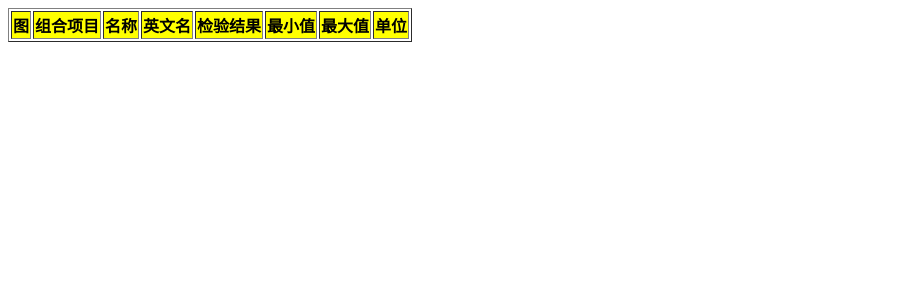
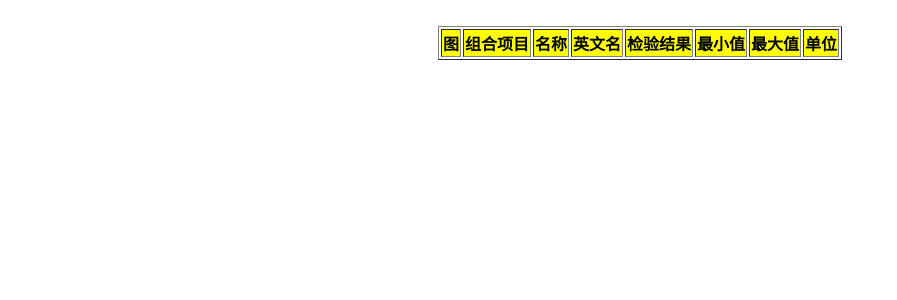
Before and after one commit to liuying1129/WAR-YkLis, a Java web app: template src/main/webapp/WEB-INF/pages/checkValue.jsp in a window 1280 px wide. Shown: the top 300 px of the page, without its empty margins (0-897 px from the left). Run offline with Spring Boot 4, a stand-in JSP engine, Linux system fonts and the light colour scheme; the template is opened without the code that fills it, so the values that code supplies are empty; the project's own start-up code is not run, and a stand-in starts its controllers and pages.

Commit message:
33333333333333333

```diff
--- a/src/main/webapp/WEB-INF/pages/checkValue.jsp
+++ b/src/main/webapp/WEB-INF/pages/checkValue.jsp
@@ -17,8 +17,9 @@
 </head>
 
 <body>
-
-  <table border="1">
+  <!-- table在页面居中 -->
+  <table border="1" style="margin:0 auto;">
+  <caption><em>${baseInfo.patientname}&nbsp;&nbsp;${baseInfo.sex}&nbsp;&nbsp;${baseInfo.age}&nbsp;&nbsp;${baseInfo.check_date}</em></caption>
   	<thead>
         <tr style="background-color:yellow">
           <th>图</th>
--- a/src/main/webapp/static/dev-js/labReport.js
+++ b/src/main/webapp/static/dev-js/labReport.js
@@ -41,7 +41,7 @@ btnQuery.onclick = function() {
 	              trColor = "#a4c2f4";
 	            }
 
-	            tbBody += "<tr style='background-color:"+trColor+"'><td><a href='checkValue?unid="+element.唯一编号+"&ifCompleted="+element.ifCompleted+"' target='_blank'>" + element.姓名 + "</a></td><td>" + element.性别 + "</td><td>" + element.年龄 + "</td><td><input type='checkbox' /></td><td>" + element.病历号 + "</td><td>" + element.床号 + "</td><td>" + element.送检科室 + "</td><td>" + element.送检医生 + "</td><td>" + element.检查日期 + "</td><td>" + element.申请日期 + "</td><td>" + element.审核者 + "</td><td>" + element.工作组 + "</td><td>" + element.操作者 + "</td><td>" + element.优先级别 + "</td><td>" + element.打印次数 + "</td><td>" + element.样本类型 + "</td><td>" + element.临床诊断 + "</td><td>" + element.样本情况 + "</td><td>" + element.备注 + "</td><td flag='unid'>" + element.唯一编号 + "</td><td>" + element.His唯一编号 + "</td><td>" + element.His门诊或住院 + "</td><td>" + element.所属部门 + "</td><td>" + element.工种 + "</td><td>" + element.工号 + "</td><td>" + element.婚否 + "</td><td>" + element.籍贯 + "</td><td>" + element.住址 + "</td><td>" + element.电话 + "</td><td>" + element.所属公司 + "</td><td>" + element.审核时间 + "</td><td flag='ifCompleted'>" + element.ifCompleted + "</td><td>" + element.联机号 + "</td><td>" + element.流水号 + "</td></tr>";
+	            tbBody += "<tr style='background-color:"+trColor+"'><td><a href='checkValue?unid="+element.唯一编号+"&ifCompleted="+element.ifCompleted+"&patientname="+element.姓名+"&sex="+element.性别+"&age="+element.年龄+"&check_date="+element.检查日期+"' target='_blank'>" + element.姓名 + "</a></td><td>" + element.性别 + "</td><td>" + element.年龄 + "</td><td><input type='checkbox' /></td><td>" + element.病历号 + "</td><td>" + element.床号 + "</td><td>" + element.送检科室 + "</td><td>" + element.送检医生 + "</td><td>" + element.检查日期 + "</td><td>" + element.申请日期 + "</td><td>" + element.审核者 + "</td><td>" + element.工作组 + "</td><td>" + element.操作者 + "</td><td>" + element.优先级别 + "</td><td>" + element.打印次数 + "</td><td>" + element.样本类型 + "</td><td>" + element.临床诊断 + "</td><td>" + element.样本情况 + "</td><td>" + element.备注 + "</td><td flag='unid'>" + element.唯一编号 + "</td><td>" + element.His唯一编号 + "</td><td>" + element.His门诊或住院 + "</td><td>" + element.所属部门 + "</td><td>" + element.工种 + "</td><td>" + element.工号 + "</td><td>" + element.婚否 + "</td><td>" + element.籍贯 + "</td><td>" + element.住址 + "</td><td>" + element.电话 + "</td><td>" + element.所属公司 + "</td><td>" + element.审核时间 + "</td><td flag='ifCompleted'>" + element.ifCompleted + "</td><td>" + element.联机号 + "</td><td>" + element.流水号 + "</td></tr>";
 	            $("#myTBody").append(tbBody);
 	          });
 		},
```
Also changed, not shown: src/main/java/com/yklis/yklis/controller/HomeController.java (+13 -21 lines).
